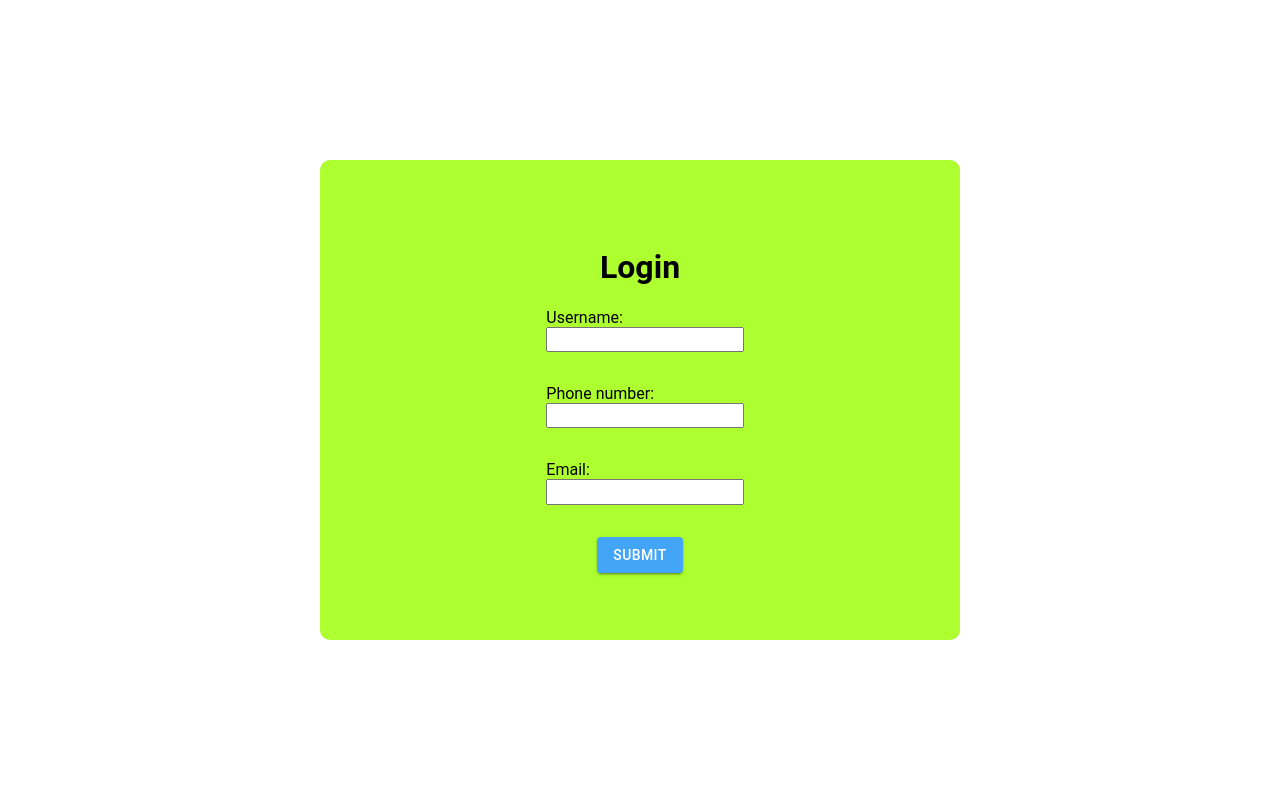
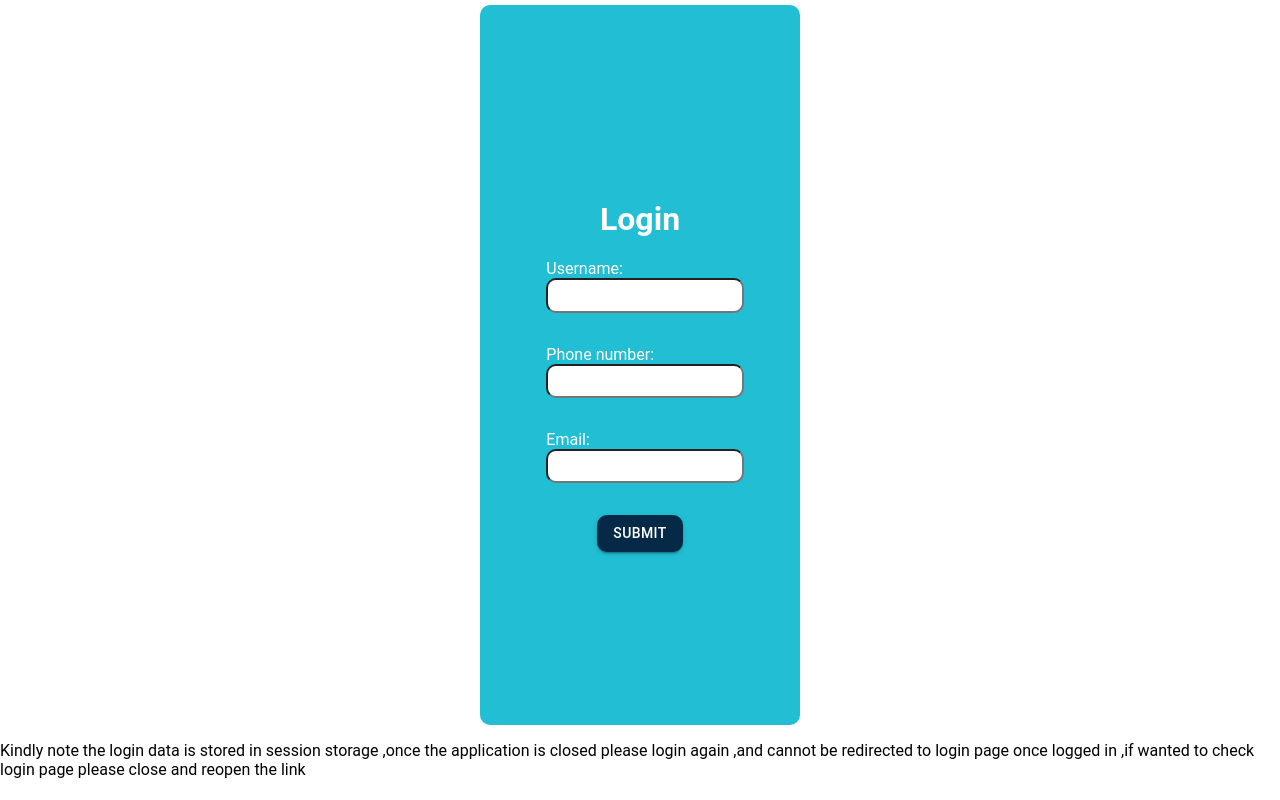
Before and after one commit to sreenidhi1712/GrowMeOrganics-Assigment1, a React (Vite) app: page / in a window 1280 px wide. Built offline with nearby package versions, Linux system fonts and the light colour scheme.

Commit message:
change routing pattern

```diff
--- a/src/App.tsx
+++ b/src/App.tsx
@@ -1,22 +1,22 @@
 import React from 'react';
+import { BrowserRouter as Router, Routes, Route, Navigate } from 'react-router-dom';
 import LoginPage from './components/LoginPage';
-import  { BrowserRouter as Router, Route, Routes } from 'react-router-dom';
-import Protectedroute from './Protectedroute';
+import Protectedroute from './Protectedroute'; // Adjust the path as per your file structure
 import SecondPage from './components/SecondPage';
 
 const App: React.FC = () => {
+  // Check if user is authenticated
+  const isAuthenticated = !!sessionStorage.getItem('userDetails');
+
   return (
-    <>
-      <Router>
+    <Router>
       <Routes>
-        <Route path="/" element={<LoginPage />} />
-      <Route  element={<Protectedroute />}>
-      <Route path="/second" element={<SecondPage />} />
-      </Route>
+        <Route path="/" element={isAuthenticated ? <Navigate to="/second" replace /> : <LoginPage />} />
+        <Route element={<Protectedroute />}>
+          <Route path="/second" element={<SecondPage />} />
+        </Route>
       </Routes>
-
-      </Router>
-    </>
+    </Router>
   );
 }
 
--- a/src/components/CSS/Login.module.css
+++ b/src/components/CSS/Login.module.css
@@ -3,6 +3,7 @@
     justify-content: center;
     align-items: center;
     height: 100vh;
+    flex-direction: column;
 }
 
 .wrapper{
@@ -10,9 +11,9 @@
     flex-direction: column;
     justify-content: center;
     align-items: center;
-    background-color: greenyellow;
-    width: 50%;
-    height: 60%;
+    background-color: rgb(34, 190, 211);
+    width: 25%;
+    height: 90%;
     border-radius: 10px;
 }
 
@@ -29,4 +30,6 @@ form{
 form input{
     padding: 0.2rem;
     width: 100%;
+    height: 1.5rem;
+    border-radius: 10px;
 }
--- a/src/components/CSS/Second.module.css
+++ b/src/components/CSS/Second.module.css
@@ -4,5 +4,6 @@
     align-items: center;
     flex-direction: column;
     width: 100%;
-    background-color: beige;
+    background-color: rgb(136, 219, 234);
+
 }
--- a/src/components/ExpandableList.tsx
+++ b/src/components/ExpandableList.tsx
@@ -62,7 +62,7 @@ const ExpandableList: React.FC<ExpandableListProps> = ({ data }) => {
   };
 
   return (
-    <div>
+    <div style={{marginBottom:"5vh"}}>
       {data.map(dept => (
         <Accordion key={dept.department} sx={{ marginTop: "2rem" }}>
           <AccordionSummary expandIcon={<ExpandMoreIcon />} >
--- a/src/components/LoginPage.tsx
+++ b/src/components/LoginPage.tsx
@@ -13,7 +13,7 @@ const LoginPage: React.FC = () => {
         e.preventDefault();
         if (username && phone && email) {
             const userDetails = { username, phone, email };
-            localStorage.setItem('userDetails', JSON.stringify(userDetails));
+            sessionStorage.setItem('userDetails', JSON.stringify(userDetails));
             navigate('/second');
         } else {
             alert('Please fill in all the fields.');
@@ -27,23 +27,24 @@ const LoginPage: React.FC = () => {
     return (
         <div className={styles.container}>
             <div className={styles.wrapper}>
-                <h1>Login</h1>
+                <h1 style={{fontWeight:"600",color:"white"}}>Login</h1>
                 <form onSubmit={handleSubmit}>
                     <div>
-                        <label>Username: </label> <br />
+                        <label style={{color:"white"}}>Username: </label> <br />
                         <input type="text" value={username} onChange={handleUsernameChange} />
                     </div>
                     <div>
-                        <label>Phone number: </label> <br />
+                        <label style={{color:"white"}}>Phone number: </label> <br />
                         <input type="text" value={phone} onChange={handlePhoneChange} />
                     </div>
                     <div>
-                        <label>Email: </label> <br />
+                        <label style={{color:"white"}}>Email: </label> <br />
                         <input type="email" value={email} onChange={handleEmailChange} />
                     </div>
-                    <Button variant="contained" type="submit" sx={{ backgroundColor: "#42A5F5", color: "white" }}>Submit</Button>
+                    <Button variant="contained" type="submit" sx={{ backgroundColor: "#052946", color: "white" ,borderRadius:"10px"}}>Submit</Button>
                 </form>
             </div>
+            <p>Kindly note the login data is stored in session storage ,once the application is closed please login again ,and cannot be redirected to login page once logged in ,if wanted to check login page please close and reopen the link</p>
         </div>
     );
 }
```
